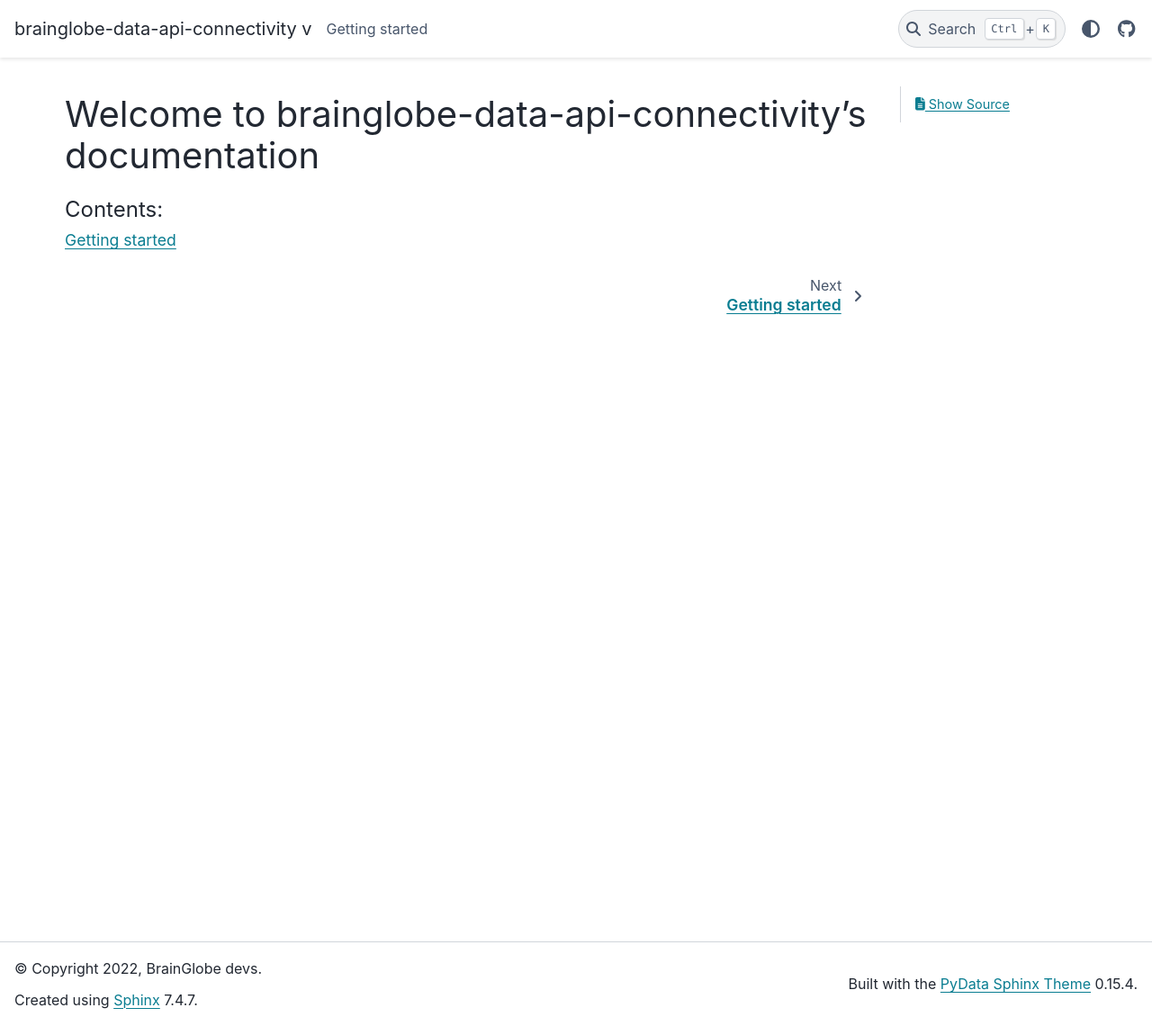
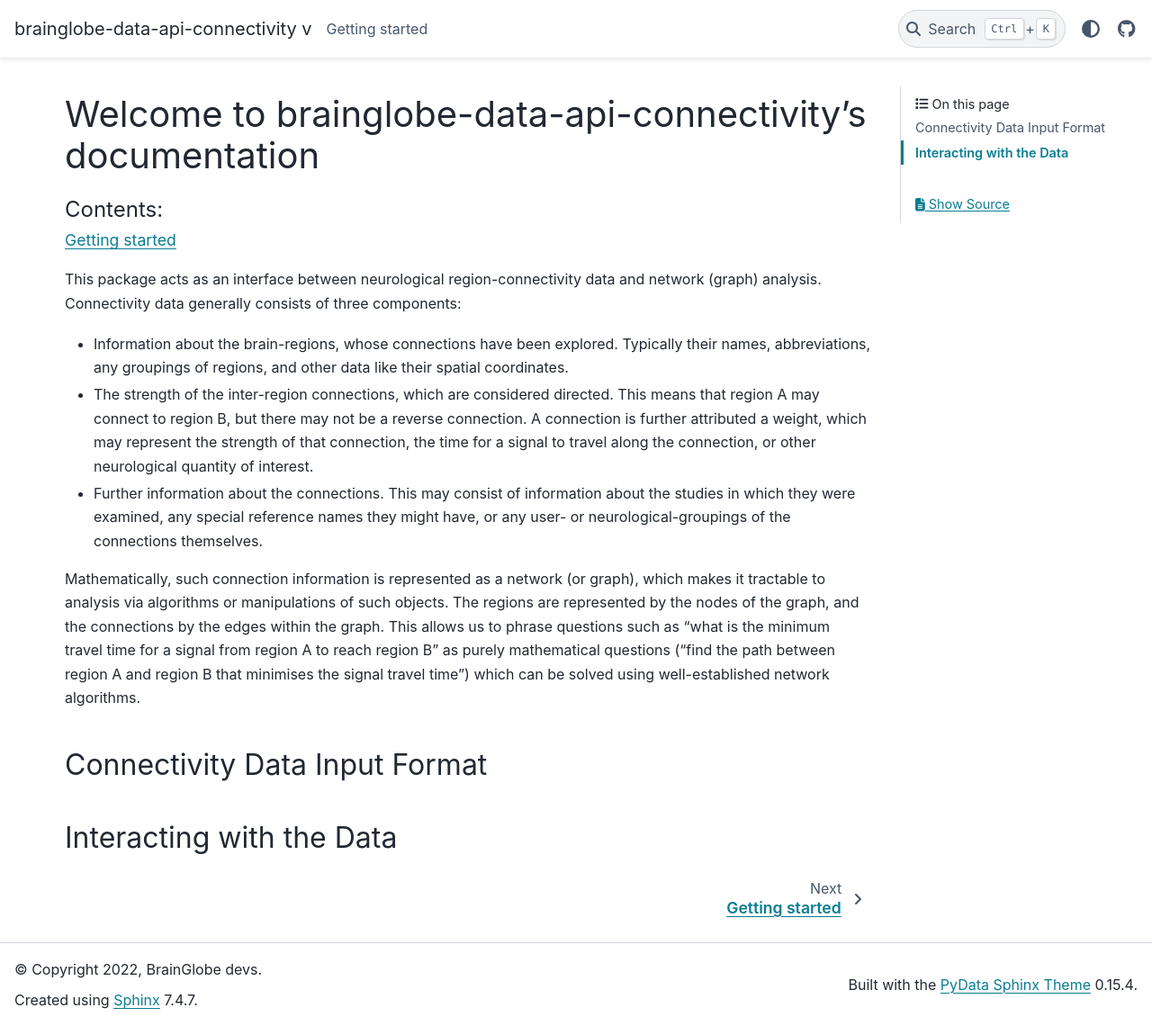
Before and after one commit to brainglobe/brainglobe-data-api-connectivity, a Sphinx documentation site: the page built from docs/source/index.md, in a window 1280 px wide and 1140 px high. Shown: the whole window at 90% size. Built offline with Sphinx 7.4.7 and the PyData theme 0.15.4, drawn with Linux system fonts in a browser that asks for light colours.

Commit message:
Write basic docs introduction page

````diff
--- a/docs/source/index.md
+++ b/docs/source/index.md
@@ -7,3 +7,22 @@
 
    getting_started
 ```
+
+This package acts as an interface between neurological region-connectivity data and network (graph) analysis.
+Connectivity data generally consists of three components:
+
+- Information about the brain-regions, whose connections have been explored.
+  Typically their names, abbreviations, any groupings of regions, and other data like their spatial coordinates.
+- The strength of the inter-region connections, which are considered directed.
+  This means that region A may connect to region B, but there may not be a reverse connection.
+  A connection is further attributed a weight, which may represent the strength of that connection, the time for a signal to travel along the connection, or other neurological quantity of interest.
+- Further information about the connections.
+  This may consist of information about the studies in which they were examined, any special reference names they might have, or any user- or neurological-groupings of the connections themselves.
+
+Mathematically, such connection information is represented as a network (or graph), which makes it tractable to analysis via algorithms or manipulations of such objects.
+The regions are represented by the nodes of the graph, and the connections by the edges within the graph.
+This allows us to phrase questions such as "what is the minimum travel time for a signal from region A to reach region B" as purely mathematical questions ("find the path between region A and region B that minimises the signal travel time") which can be solved using well-established network algorithms.
+
+## Connectivity Data Input Format
+
+## Interacting with the Data
````
